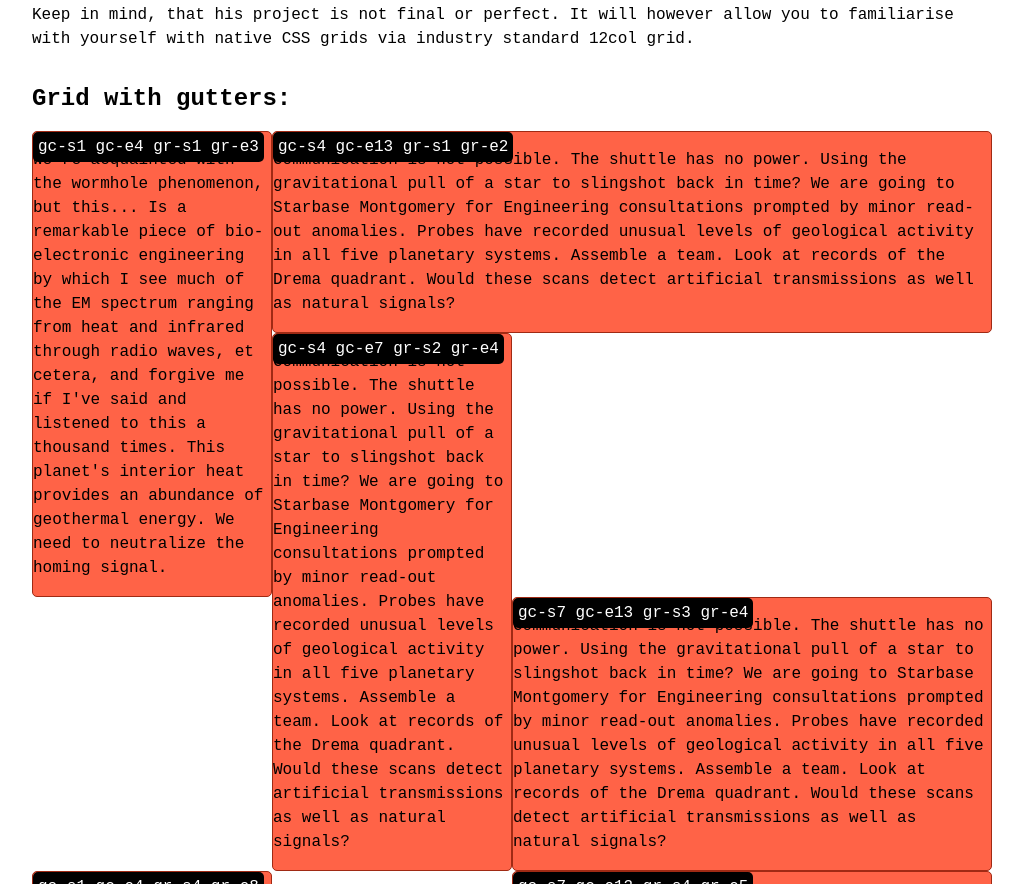
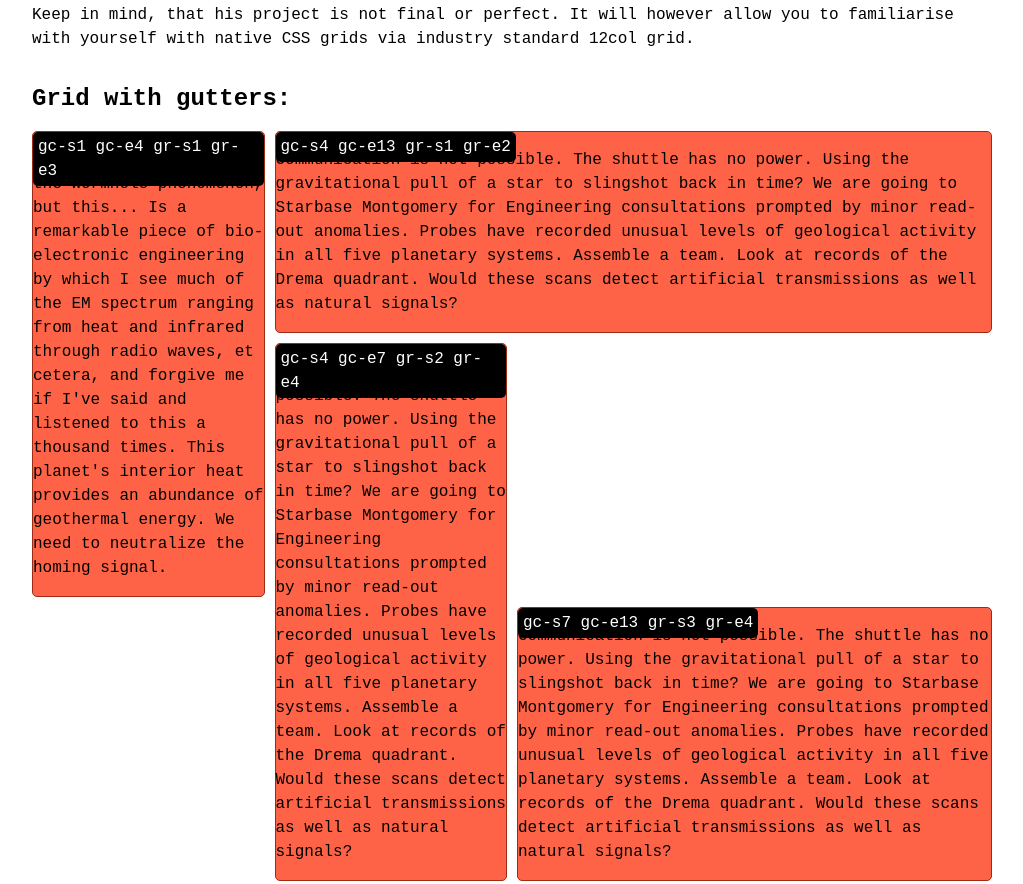
Before and after one commit to vlad-saling/Le-co-Grid, a website: page index.html in a window 1280 px wide. Shown: the part 657-1541 px from the top of the page, without its empty margins (128-1151 px from the left). Drawn offline with Linux system fonts and the light colour scheme.

Commit message:
basic grid with gaps

```diff
--- a/index.html
+++ b/index.html
@@ -97,7 +97,7 @@
 
 </div>
 
-<div class="grid vertical marked">
+<div class="grid gutter vertical marked">
 
     <div class="gc-s1 gc-e4 gr-s1 gr-e3">
 
--- a/src/grid.scss
+++ b/src/grid.scss
@@ -1,11 +1,16 @@
 $columns: 12;
+$column-gap: 10px;
 $rows: 12;
+$row-gap: 10px;
 $max-width: 75vw;
 $row-min-height: 10px;
 
+
 :root {
     --columns: $columns;
+    --column-gap: $column-gap;
     --rows: $rows;
+    --row-gap: $row-gap;
     --row-min-height: $row-min-height;
     --max-width: $max-width;
 }
@@ -23,7 +28,8 @@ $row-min-height: 10px;
 }
 
 .grid.gutter {
-    grid-template-columns: [col] 5fr repeat(calc(var(--columns)-1), 1fr [col] 5fr);
+    grid-column-gap: var(--column-gap);
+    grid-row-gap: var(--row-gap);
 }
 
 
```
Also changed, not shown: dist/grid.css.
